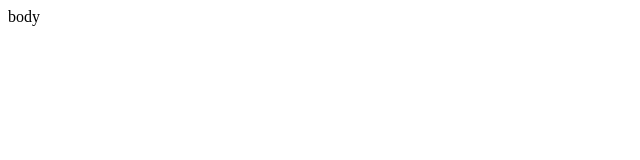
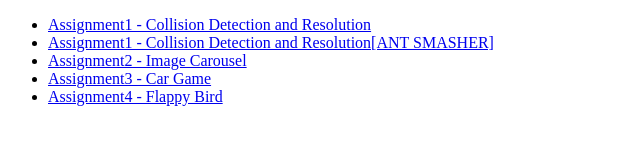
Before and after one commit to adhikari-anish/js-experiments, a plain HTML site: page index.html in a window 1280 px wide. Shown: the whole page, without its empty margins (0-640 px from the left). Drawn offline with Linux system fonts and the light colour scheme.

Commit message:
Update index.html

```diff
--- a/index.html
+++ b/index.html
@@ -6,6 +6,15 @@
   <title>LF-INTERNS</title>
 </head>
 <body>
-  body
+    <ul>
+      <li><a href="./assignment1/collision_detection_resolution-master/index.html">Assignment1 - Collision Detection and Resolution</a></li>
+      <li><a href="./assignment1/collision_detection_resolution_with_AntSmasher-master/index.html">Assignment1 - Collision Detection and Resolution[ANT SMASHER]</a></li>
+      <li><a href="./assignment2/index.html">Assignment2 - Image Carousel</a></li>
+      <li><a href="./assignment3/index.html">Assignment3 - Car Game</a></li>
+      <li><a href="./assignment4/index.html">Assignment4 - Flappy Bird</a></li>
+
+
+
+    </ul>
 </body>
 </html>
```
